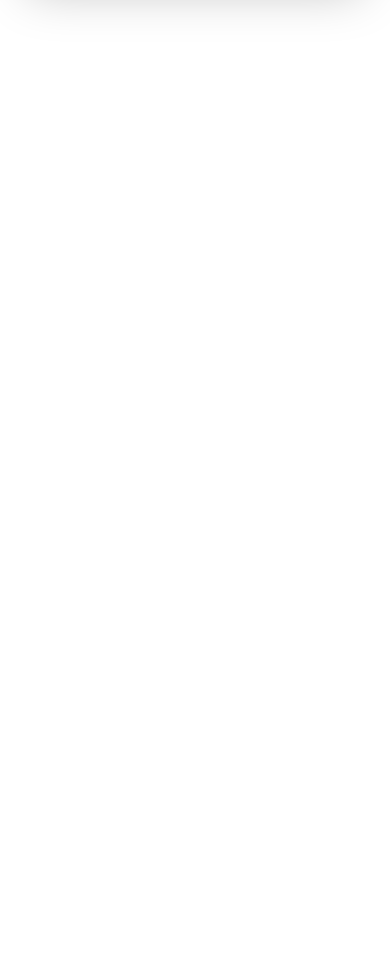
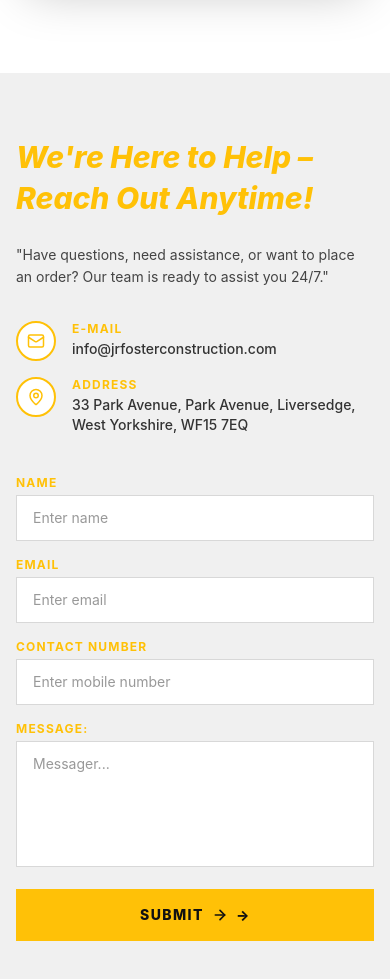
Before and after one commit to mashargujjar5/cunstruction-LTD, a React (Vite) app: page / in a window 390 px wide. Shown: the part 8940-9919 px from the top of the page. Before the commit the page ends 9013 px from the top, so only its background shows below. Built offline with nearby package versions, Linux system fonts and the light colour scheme.

Commit message:
feat: implement ContactSection component and integrate it into the main App layout

```diff
--- a/src/App.jsx
+++ b/src/App.jsx
@@ -7,6 +7,7 @@ import ServicesSection from './components/ServicesSection';
 import WhyChooseUs from './components/WhyChooseUs';
 import RecentProjects from './components/RecentProjects';
 import TraditionSection from './components/TraditionSection';
+import ContactSection from './components/ContactSection';
 
 function App() {
   return (
@@ -19,6 +20,7 @@ function App() {
       <WhyChooseUs />
       <RecentProjects />
       <TraditionSection />
+      <ContactSection />
     </div>
   );
 }
--- /dev/null
+++ b/src/components/ContactSection.jsx
@@ -0,0 +1,285 @@
+import React, { useState } from 'react';
+import { motion } from 'framer-motion';
+import { Mail, MapPin, ArrowRight } from 'lucide-react';
+
+const containerVariants = {
+  hidden: { opacity: 0 },
+  visible: {
+    opacity: 1,
+    transition: { staggerChildren: 0.15, delayChildren: 0.1 },
+  },
+};
+
+const itemVariants = {
+  hidden: { opacity: 0, y: 35 },
+  visible: {
+    opacity: 1,
+    y: 0,
+    transition: { duration: 0.65, ease: [0.25, 0.46, 0.45, 0.94] },
+  },
+};
+
+const slideInLeft = {
+  hidden: { opacity: 0, x: -50 },
+  visible: {
+    opacity: 1,
+    x: 0,
+    transition: { duration: 0.7, ease: [0.25, 0.46, 0.45, 0.94] },
+  },
+};
+
+const slideInRight = {
+  hidden: { opacity: 0, x: 50 },
+  visible: {
+    opacity: 1,
+    x: 0,
+    transition: { duration: 0.7, ease: [0.25, 0.46, 0.45, 0.94] },
+  },
+};
+
+const ContactSection = () => {
+  const [formData, setFormData] = useState({
+    name: '',
+    email: '',
+    contactNumber: '',
+    message: '',
+  });
+  const [submitted, setSubmitted] = useState(false);
+
+  const handleChange = (e) => {
+    setFormData({ ...formData, [e.target.name]: e.target.value });
+  };
+
+  const handleSubmit = (e) => {
+    e.preventDefault();
+    setSubmitted(true);
+    setTimeout(() => setSubmitted(false), 3000);
+    setFormData({ name: '', email: '', contactNumber: '', message: '' });
+  };
+
+  return (
+    <section
+      style={{ backgroundColor: '#f0f0f0' }}
+      className="py-16 px-4 sm:px-6 lg:px-8 font-sans overflow-hidden"
+    >
+      <motion.div
+        variants={containerVariants}
+        initial="hidden"
+        whileInView="visible"
+        viewport={{ once: true, amount: 0.15 }}
+        className="max-w-6xl mx-auto grid grid-cols-1 lg:grid-cols-2 gap-10 lg:gap-16 items-start"
+      >
+        {/* ===== LEFT SIDE ===== */}
+        <motion.div variants={slideInLeft} className="flex flex-col gap-6">
+          {/* Heading */}
+          <motion.h2
+            variants={itemVariants}
+            className="text-3xl sm:text-4xl font-extrabold leading-snug"
+            style={{ color: '#FFC107', fontStyle: 'italic' }}
+          >
+            We're Here to Help –{' '}
+            <span className="block">Reach Out Anytime!</span>
+          </motion.h2>
+
+          {/* Subtext */}
+          <motion.p
+            variants={itemVariants}
+            className="text-sm sm:text-base leading-relaxed"
+            style={{ color: '#444444' }}
+          >
+            "Have questions, need assistance, or want to place an order? Our team
+            is ready to assist you 24/7."
+          </motion.p>
+
+          {/* Contact Info Cards */}
+          <motion.div variants={itemVariants} className="flex flex-col gap-4 mt-2">
+            {/* Email */}
+            <div className="flex items-start gap-4">
+              <div
+                className="w-10 h-10 rounded-full flex items-center justify-center shrink-0"
+                style={{ backgroundColor: '#fff', border: '2px solid #FFC107' }}
+              >
+                <Mail size={18} strokeWidth={2} style={{ color: '#FFC107' }} />
+              </div>
+              <div>
+                <p
+                  className="text-xs font-bold uppercase tracking-widest mb-0.5"
+                  style={{ color: '#FFC107' }}
+                >
+                  E-mail
+                </p>
+                <p className="text-sm font-medium" style={{ color: '#333333' }}>
+                  info@jrfosterconstruction.com
+                </p>
+              </div>
+            </div>
+
+            {/* Address */}
+            <div className="flex items-start gap-4">
+              <div
+                className="w-10 h-10 rounded-full flex items-center justify-center shrink-0"
+                style={{ backgroundColor: '#fff', border: '2px solid #FFC107' }}
+              >
+                <MapPin size={18} strokeWidth={2} style={{ color: '#FFC107' }} />
+              </div>
+              <div>
+                <p
+                  className="text-xs font-bold uppercase tracking-widest mb-0.5"
+                  style={{ color: '#FFC107' }}
+                >
+                  Address
+                </p>
+                <p className="text-sm font-medium" style={{ color: '#333333' }}>
+                  33 Park Avenue, Park Avenue, Liversedge, West Yorkshire, WF15
+                  7EQ
+                </p>
+              </div>
+            </div>
+          </motion.div>
+        </motion.div>
+
+        {/* ===== RIGHT SIDE – FORM ===== */}
+        <motion.div variants={slideInRight}>
+          <form onSubmit={handleSubmit} className="flex flex-col gap-4">
+            {/* Name */}
+            <motion.div variants={itemVariants}>
+              <label
+                htmlFor="contact-name"
+                className="block text-xs font-bold uppercase tracking-widest mb-1"
+                style={{ color: '#FFC107' }}
+              >
+                Name
+              </label>
+              <input
+                id="contact-name"
+                name="name"
+                type="text"
+                placeholder="Enter name"
+                value={formData.name}
+                onChange={handleChange}
+                required
+                className="w-full px-4 py-3 text-sm outline-none rounded-none transition-all duration-200"
+                style={{
+                  backgroundColor: '#ffffff',
+                  border: '1px solid #d8d8d8',
+                  color: '#333333',
+                }}
+                onFocus={(e) => (e.target.style.borderColor = '#FFC107')}
+                onBlur={(e) => (e.target.style.borderColor = '#d8d8d8')}
+              />
+            </motion.div>
+
+            {/* Email */}
+            <motion.div variants={itemVariants}>
+              <label
+                htmlFor="contact-email"
+                className="block text-xs font-bold uppercase tracking-widest mb-1"
+                style={{ color: '#FFC107' }}
+              >
+                Email
+              </label>
+              <input
+                id="contact-email"
+                name="email"
+                type="email"
+                placeholder="Enter email"
+                value={formData.email}
+                onChange={handleChange}
+                required
+                className="w-full px-4 py-3 text-sm outline-none rounded-none transition-all duration-200"
+                style={{
+                  backgroundColor: '#ffffff',
+                  border: '1px solid #d8d8d8',
+                  color: '#333333',
+                }}
+                onFocus={(e) => (e.target.style.borderColor = '#FFC107')}
+                onBlur={(e) => (e.target.style.borderColor = '#d8d8d8')}
+              />
+            </motion.div>
+
+            {/* Contact Number */}
+            <motion.div variants={itemVariants}>
+              <label
+                htmlFor="contact-phone"
+                className="block text-xs font-bold uppercase tracking-widest mb-1"
+                style={{ color: '#FFC107' }}
+              >
+                Contact Number
+              </label>
+              <input
+                id="contact-phone"
+                name="contactNumber"
+                type="tel"
+                placeholder="Enter mobile number"
+                value={formData.contactNumber}
+                onChange={handleChange}
+                className="w-full px-4 py-3 text-sm outline-none rounded-none transition-all duration-200"
+                style={{
+                  backgroundColor: '#ffffff',
+                  border: '1px solid #d8d8d8',
+                  color: '#333333',
+                }}
+                onFocus={(e) => (e.target.style.borderColor = '#FFC107')}
+                onBlur={(e) => (e.target.style.borderColor = '#d8d8d8')}
+              />
+            </motion.div>
+
+            {/* Message */}
+            <motion.div variants={itemVariants}>
+              <label
+                htmlFor="contact-message"
+                className="block text-xs font-bold uppercase tracking-widest mb-1"
+                style={{ color: '#FFC107' }}
+              >
+                Message:
+              </label>
+              <textarea
+                id="contact-message"
+                name="message"
+                placeholder="Messager..."
+                value={formData.message}
+                onChange={handleChange}
+                rows={5}
+                className="w-full px-4 py-3 text-sm outline-none rounded-none resize-none transition-all duration-200"
+                style={{
+                  backgroundColor: '#ffffff',
+                  border: '1px solid #d8d8d8',
+                  color: '#333333',
+                }}
+                onFocus={(e) => (e.target.style.borderColor = '#FFC107')}
+                onBlur={(e) => (e.target.style.borderColor = '#d8d8d8')}
+              />
+            </motion.div>
+
+            {/* Submit Button */}
+            <motion.div variants={itemVariants}>
+              <motion.button
+                type="submit"
+                whileHover={{ scale: 1.02, backgroundColor: '#e6ac00' }}
+                whileTap={{ scale: 0.97 }}
+                className="w-full py-4 text-sm font-extrabold uppercase tracking-widest flex items-center justify-center gap-2 transition-colors duration-200"
+                style={{
+                  backgroundColor: '#FFC107',
+                  color: '#111111',
+                  border: 'none',
+                  cursor: 'pointer',
+                }}
+              >
+                {submitted ? (
+                  'Message Sent ✓'
+                ) : (
+                  <>
+                    SUBMIT <ArrowRight size={16} strokeWidth={2.5} />
+                    <span style={{ letterSpacing: '0.05em' }}>→</span>
+                  </>
+                )}
+              </motion.button>
+            </motion.div>
+          </form>
+        </motion.div>
+      </motion.div>
+    </section>
+  );
+};
+
+export default ContactSection;
```
